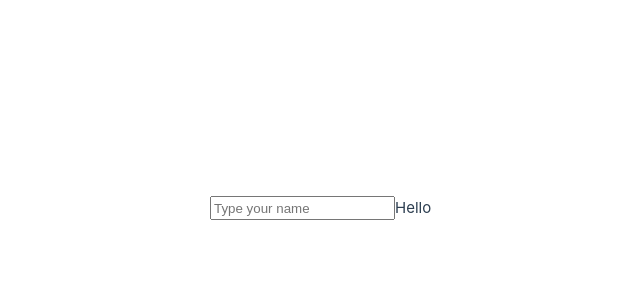
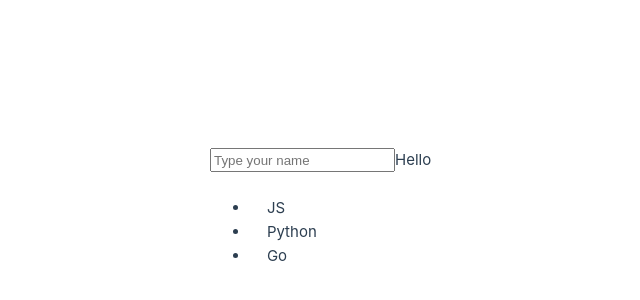
Before and after one commit to SeriousRasCode/spec-frontend-journey, a Vue app in the folder my-project/: page / in a window 1280 px wide. Shown: the part 192-492 px from the top of the page, without its empty margins (245-885 px from the left). Built offline with nearby package versions, Linux system fonts and the light colour scheme.

Commit message:
using v-for for loop

```diff
--- a/my-project/src/App.vue
+++ b/my-project/src/App.vue
@@ -6,4 +6,10 @@ const name = ref('')
 <template>
   <input v-model="name" placeholder="Type your name">
   <p>Hello {{ name }}</p>
+
+  <ul>
+  <li v-for="lang in ['JS','Python','Go']" :key="lang">
+    {{ lang }}
+  </li>
+</ul>
 </template>
```
